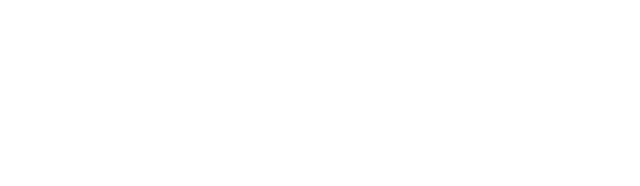
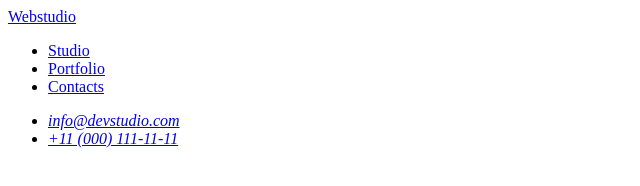
Before and after one commit to ValeriiOvdiienko/goit-markup-hw-01, a plain HTML site: page index.html in a window 1280 px wide. Shown: the whole page, without its empty margins (0-640 px from the left). Drawn offline with Linux system fonts and the light colour scheme.

Commit message:
modified .gignore to stop track todo. download photo to images folder. create tytle of index.html. compleat head tag aaaaand header tag of body

```diff
--- a/index.html
+++ b/index.html
@@ -3,7 +3,32 @@
   <head>
     <meta charset="UTF-8" />
     <meta name="viewport" content="width=device-width, initial-scale=1.0" />
-    <title>Document</title>
+    <title>Webstudio. Effective Solutions for Your Business</title>
   </head>
-  <body></body>
+  <body>
+    <header>
+      <a href="index.html">Webstudio</a>
+      <nav>
+        <ul>
+          <li><a href="./index.html">Studio</a></li>
+          <li><a href="#Portfolio">Portfolio</a></li>
+          <li><a href="#Contacts">Contacts</a></li>
+        </ul>
+      </nav>
+      <address>
+        <ul>
+          <li>
+            <a href="mailto:info@devstudio.com" target="_blank"
+              >info@devstudio.com</a
+            >
+          </li>
+          <li>
+            <a href="tel:+11(000)111-11-11" target="_blank"
+              >+11 (000) 111-11-11</a
+            >
+          </li>
+        </ul>
+      </address>
+    </header>
+  </body>
 </html>
```
Also changed, not shown: images/img (1).jpg (added), images/img (2).jpg (added), images/img (3).jpg (added), images/img (4).jpg (added), 2 other files.
